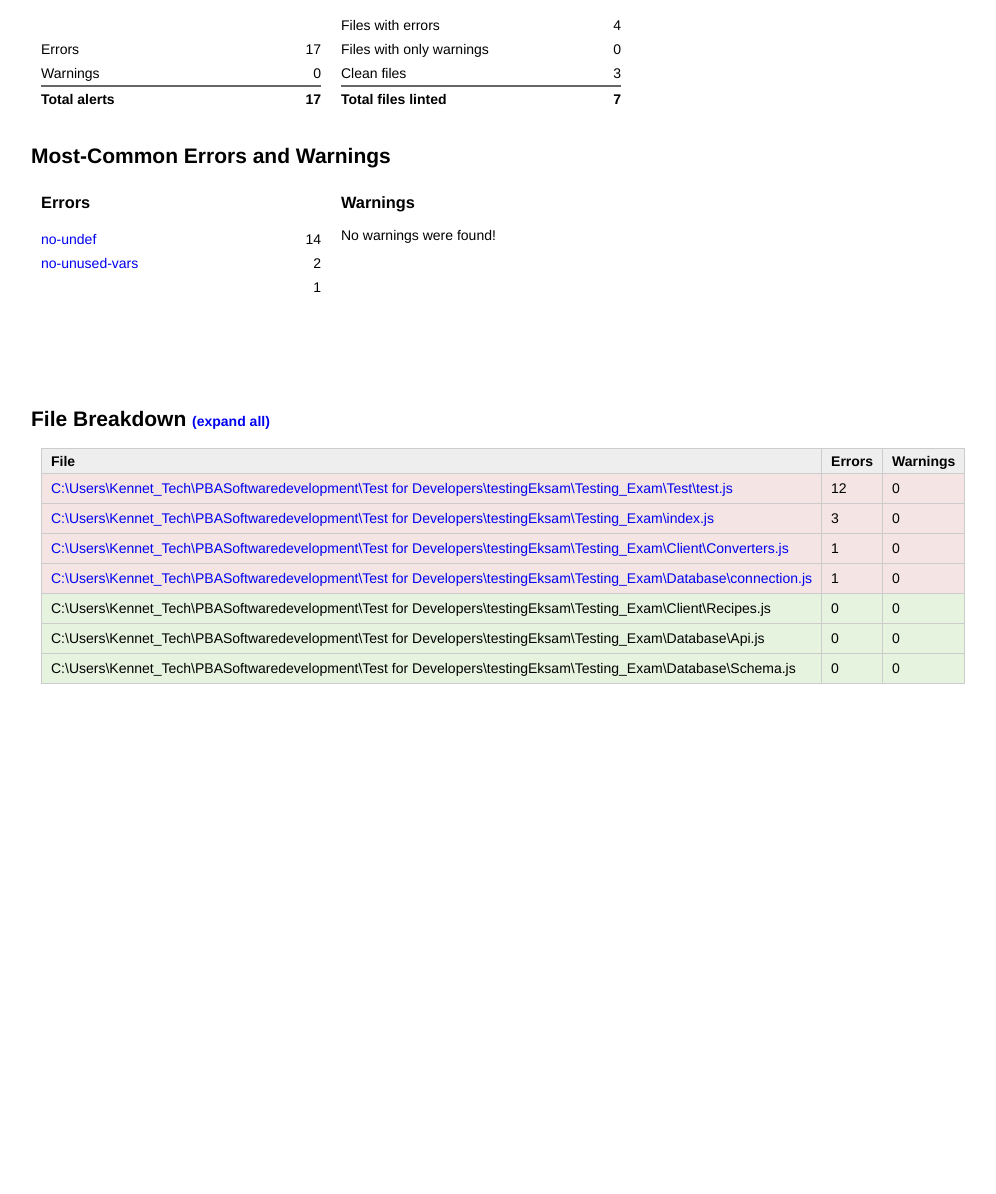
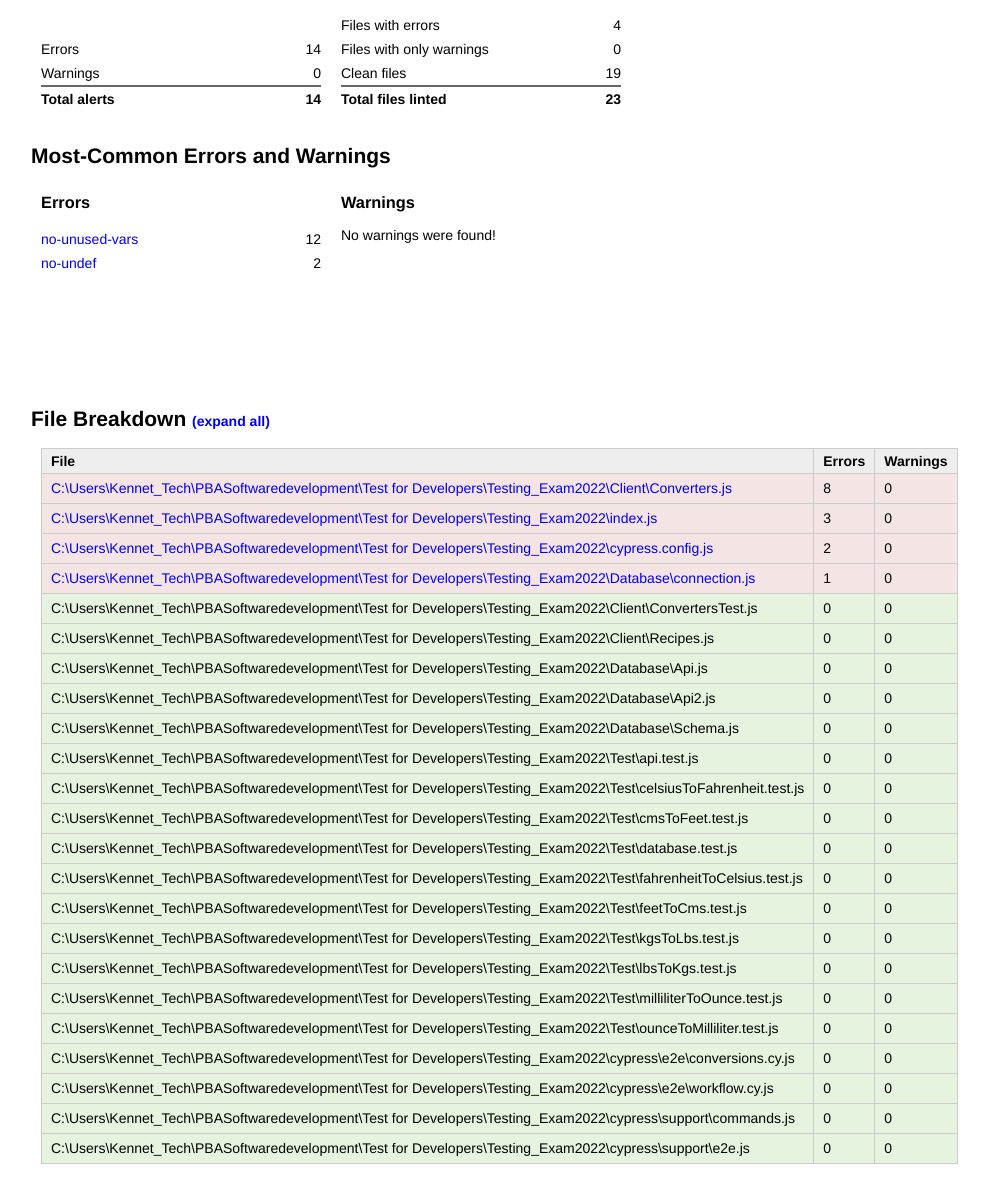
Before and after one commit to KennetTech/Testing_Exam2022, a website: page report.html in a window 1280 px wide. Shown: the part 140-1334 px from the top of the page, without its empty margins (9-1005 px from the left). Before the commit the page ends 854 px from the top, so only its background shows below. Drawn offline with Linux system fonts and the light colour scheme.

Commit message:
change Eslint and generated new report

```diff
--- a/package.json
+++ b/package.json
@@ -29,6 +29,8 @@
     "babel-preset-react": "^6.24.1",
     "eslint": "^8.29.0",
     "eslint-output": "^3.0.1",
+    "eslint-plugin-cypress": "^2.12.1",
+    "eslint-plugin-jest": "^27.1.6",
     "jest": "^29.3.1",
     "jest-environment-jsdom": "^29.3.1"
   }
--- a/report.html
+++ b/report.html
@@ -247,7 +247,7 @@
               <tbody>
                 <tr>
                   <td>Errors</td>
-                  <td>17</td>
+                  <td>14</td>
                 </tr>
                 <tr>
                   <td>Warnings</td>
@@ -257,7 +257,7 @@
               <tfoot>
                 <tr>
                   <td>Total alerts</td>
-                  <td>17</td>
+                  <td>14</td>
                 </tr>
               </tfoot>
           </table>
@@ -275,13 +275,13 @@
                 </tr>
                 <tr>
                   <td>Clean files</td>
-                  <td>3</td>
+                  <td>19</td>
                 </tr>
               </tbody>
               <tfoot>
                 <tr>
                   <td>Total files linted</td>
-                  <td>7</td>
+                  <td>23</td>
                 </tr>
               </tfoot>
           </table>
@@ -297,16 +297,12 @@
               <table class="summary-table">
                 <tbody>
                     <tr class="occurrence row-0">
-                        <td><a href="http://eslint.org/docs/rules/no-undef">no-undef</a></td>
-                      <td>14</td>
+                        <td><a href="http://eslint.org/docs/rules/no-unused-vars">no-unused-vars</a></td>
+                      <td>12</td>
                     </tr>
                     <tr class="occurrence row-1">
-                        <td><a href="http://eslint.org/docs/rules/no-unused-vars">no-unused-vars</a></td>
+                        <td><a href="http://eslint.org/docs/rules/no-undef">no-undef</a></td>
                       <td>2</td>
-                    </tr>
-                    <tr class="occurrence row-2">
-                        <td><a href="http://eslint.org/docs/rules/null"></a></td>
-                      <td>1</td>
                     </tr>
                 </tbody>
               </table>
@@ -329,87 +325,63 @@
             <th class="warning-col">Warnings</th>
           </tr>
         </thead>
-        <tbody><tr class="danger"><td>            <a class="toggle-link" href="javascript:;" onclick="toggleDetails(this)">C:\Users\Kennet_Tech\PBASoftwaredevelopment\Test for Developers\testingEksam\Testing_Exam\Test\test.js</a></td>
-              <td>12</td>
+        <tbody><tr class="danger"><td>            <a class="toggle-link" href="javascript:;" onclick="toggleDetails(this)">C:\Users\Kennet_Tech\PBASoftwaredevelopment\Test for Developers\Testing_Exam2022\Client\Converters.js</a></td>
+              <td>8</td>
               <td>0</td></tr><tr class="details-row hidden">
                 <td colspan="3">
                   <table class="details-table">
                     <tbody><tr class="msg-danger"><td class="location-col">
-                              3:1
+                              1:10
                           </td>
                           <td class="severity-col">Error</td>
-                          <td class="message-col">&#x27;test&#x27; is not defined.</td>
-                            <td class="rule-col"><a href="http://eslint.org/docs/rules/no-undef">no-undef</a></td>
+                          <td class="message-col">&#x27;kgsToLbs&#x27; is defined but never used.</td>
+                            <td class="rule-col"><a href="http://eslint.org/docs/rules/no-unused-vars">no-unused-vars</a></td>
       </tr><tr class="msg-danger"><td class="location-col">
-                              9:3
+                              12:10
                           </td>
                           <td class="severity-col">Error</td>
-                          <td class="message-col">&#x27;expect&#x27; is not defined.</td>
-                            <td class="rule-col"><a href="http://eslint.org/docs/rules/no-undef">no-undef</a></td>
+                          <td class="message-col">&#x27;lbsToKgs&#x27; is defined but never used.</td>
+                            <td class="rule-col"><a href="http://eslint.org/docs/rules/no-unused-vars">no-unused-vars</a></td>
       </tr><tr class="msg-danger"><td class="location-col">
-                              12:1
+                              22:10
                           </td>
                           <td class="severity-col">Error</td>
-                          <td class="message-col">&#x27;test&#x27; is not defined.</td>
-                            <td class="rule-col"><a href="http://eslint.org/docs/rules/no-undef">no-undef</a></td>
+                          <td class="message-col">&#x27;feetToCms&#x27; is defined but never used.</td>
+                            <td class="rule-col"><a href="http://eslint.org/docs/rules/no-unused-vars">no-unused-vars</a></td>
       </tr><tr class="msg-danger"><td class="location-col">
-                              18:3
+                              32:10
                           </td>
                           <td class="severity-col">Error</td>
-                          <td class="message-col">&#x27;expect&#x27; is not defined.</td>
-                            <td class="rule-col"><a href="http://eslint.org/docs/rules/no-undef">no-undef</a></td>
+                          <td class="message-col">&#x27;cmsToFeet&#x27; is defined but never used.</td>
+                            <td class="rule-col"><a href="http://eslint.org/docs/rules/no-unused-vars">no-unused-vars</a></td>
       </tr><tr class="msg-danger"><td class="location-col">
-                              21:1
+                              42:10
                           </td>
                           <td class="severity-col">Error</td>
-                          <td class="message-col">&#x27;test&#x27; is not defined.</td>
-                            <td class="rule-col"><a href="http://eslint.org/docs/rules/no-undef">no-undef</a></td>
+                          <td class="message-col">&#x27;fahrenheitToCelsius&#x27; is defined but never used.</td>
+                            <td class="rule-col"><a href="http://eslint.org/docs/rules/no-unused-vars">no-unused-vars</a></td>
       </tr><tr class="msg-danger"><td class="location-col">
-                              27:3
+                              53:10
                           </td>
                           <td class="severity-col">Error</td>
-                          <td class="message-col">&#x27;expect&#x27; is not defined.</td>
-                            <td class="rule-col"><a href="http://eslint.org/docs/rules/no-undef">no-undef</a></td>
+                          <td class="message-col">&#x27;celsiusToFahrenheit&#x27; is defined but never used.</td>
+                            <td class="rule-col"><a href="http://eslint.org/docs/rules/no-unused-vars">no-unused-vars</a></td>
       </tr><tr class="msg-danger"><td class="location-col">
-                              30:1
+                              64:10
                           </td>
                           <td class="severity-col">Error</td>
-                          <td class="message-col">&#x27;test&#x27; is not defined.</td>
-                            <td class="rule-col"><a href="http://eslint.org/docs/rules/no-undef">no-undef</a></td>
+                          <td class="message-col">&#x27;milliliterToOunce&#x27; is defined but never used.</td>
+                            <td class="rule-col"><a href="http://eslint.org/docs/rules/no-unused-vars">no-unused-vars</a></td>
       </tr><tr class="msg-danger"><td class="location-col">
-                              36:3
+                              74:10
                           </td>
                           <td class="severity-col">Error</td>
-                          <td class="message-col">&#x27;expect&#x27; is not defined.</td>
-                            <td class="rule-col"><a href="http://eslint.org/docs/rules/no-undef">no-undef</a></td>
-      </tr><tr class="msg-danger"><td class="location-col">
-                              39:1
-                          </td>
-                          <td class="severity-col">Error</td>
-                          <td class="message-col">&#x27;test&#x27; is not defined.</td>
-                            <td class="rule-col"><a href="http://eslint.org/docs/rules/no-undef">no-undef</a></td>
-      </tr><tr class="msg-danger"><td class="location-col">
-                              45:3
-                          </td>
-                          <td class="severity-col">Error</td>
-                          <td class="message-col">&#x27;expect&#x27; is not defined.</td>
-                            <td class="rule-col"><a href="http://eslint.org/docs/rules/no-undef">no-undef</a></td>
-      </tr><tr class="msg-danger"><td class="location-col">
-                              48:1
-                          </td>
-                          <td class="severity-col">Error</td>
-                          <td class="message-col">&#x27;test&#x27; is not defined.</td>
-                            <td class="rule-col"><a href="http://eslint.org/docs/rules/no-undef">no-undef</a></td>
-      </tr><tr class="msg-danger"><td class="location-col">
-                              54:3
-                          </td>
-                          <td class="severity-col">Error</td>
-                          <td class="message-col">&#x27;expect&#x27; is not defined.</td>
-                            <td class="rule-col"><a href="http://eslint.org/docs/rules/no-undef">no-undef</a></td>
+                          <td class="message-col">&#x27;ounceToMilliliter&#x27; is defined but never used.</td>
+                            <td class="rule-col"><a href="http://eslint.org/docs/rules/no-unused-vars">no-unused-vars</a></td>
       </tr></tbody>
                   </table>
                 </td>
-              </tr><tr class="danger"><td>            <a class="toggle-link" href="javascript:;" onclick="toggleDetails(this)">C:\Users\Kennet_Tech\PBASoftwaredevelopment\Test for Developers\testingEksam\Testing_Exam\index.js</a></td>
+              </tr><tr class="danger"><td>            <a class="toggle-link" href="javascript:;" onclick="toggleDetails(this)">C:\Users\Kennet_Tech\PBASoftwaredevelopment\Test for Developers\Testing_Exam2022\index.js</a></td>
               <td>3</td>
               <td>0</td></tr><tr class="details-row hidden">
                 <td colspan="3">
@@ -435,21 +407,27 @@
       </tr></tbody>
                   </table>
                 </td>
-              </tr><tr class="danger"><td>            <a class="toggle-link" href="javascript:;" onclick="toggleDetails(this)">C:\Users\Kennet_Tech\PBASoftwaredevelopment\Test for Developers\testingEksam\Testing_Exam\Client\Converters.js</a></td>
-              <td>1</td>
+              </tr><tr class="danger"><td>            <a class="toggle-link" href="javascript:;" onclick="toggleDetails(this)">C:\Users\Kennet_Tech\PBASoftwaredevelopment\Test for Developers\Testing_Exam2022\cypress.config.js</a></td>
+              <td>2</td>
               <td>0</td></tr><tr class="details-row hidden">
                 <td colspan="3">
                   <table class="details-table">
                     <tbody><tr class="msg-danger"><td class="location-col">
-                              3:5
+                              3:21
                           </td>
                           <td class="severity-col">Error</td>
-                          <td class="message-col">Parsing error: Unexpected token &lt;</td>
-                            <td class="rule-col"><a href="http://eslint.org/docs/rules/null"></a></td>
+                          <td class="message-col">&#x27;on&#x27; is defined but never used.</td>
+                            <td class="rule-col"><a href="http://eslint.org/docs/rules/no-unused-vars">no-unused-vars</a></td>
+      </tr><tr class="msg-danger"><td class="location-col">
+                              3:25
+                          </td>
+                          <td class="severity-col">Error</td>
+                          <td class="message-col">&#x27;config&#x27; is defined but never used.</td>
+                            <td class="rule-col"><a href="http://eslint.org/docs/rules/no-unused-vars">no-unused-vars</a></td>
       </tr></tbody>
                   </table>
                 </td>
-              </tr><tr class="danger"><td>            <a class="toggle-link" href="javascript:;" onclick="toggleDetails(this)">C:\Users\Kennet_Tech\PBASoftwaredevelopment\Test for Developers\testingEksam\Testing_Exam\Database\connection.js</a></td>
+              </tr><tr class="danger"><td>            <a class="toggle-link" href="javascript:;" onclick="toggleDetails(this)">C:\Users\Kennet_Tech\PBASoftwaredevelopment\Test for Developers\Testing_Exam2022\Database\connection.js</a></td>
               <td>1</td>
               <td>0</td></tr><tr class="details-row hidden">
                 <td colspan="3">
@@ -463,11 +441,43 @@
       </tr></tbody>
                   </table>
                 </td>
-              </tr><tr class="success"><td>C:\Users\Kennet_Tech\PBASoftwaredevelopment\Test for Developers\testingEksam\Testing_Exam\Client\Recipes.js</td>
+              </tr><tr class="success"><td>C:\Users\Kennet_Tech\PBASoftwaredevelopment\Test for Developers\Testing_Exam2022\Client\ConvertersTest.js</td>
               <td>0</td>
-              <td>0</td></tr><tr class="success"><td>C:\Users\Kennet_Tech\PBASoftwaredevelopment\Test for Developers\testingEksam\Testing_Exam\Database\Api.js</td>
+              <td>0</td></tr><tr class="success"><td>C:\Users\Kennet_Tech\PBASoftwaredevelopment\Test for Developers\Testing_Exam2022\Client\Recipes.js</td>
               <td>0</td>
-              <td>0</td></tr><tr class="success"><td>C:\Users\Kennet_Tech\PBASoftwaredevelopment\Test for Developers\testingEksam\Testing_Exam\Database\Schema.js</td>
+              <td>0</td></tr><tr class="success"><td>C:\Users\Kennet_Tech\PBASoftwaredevelopment\Test for Developers\Testing_Exam2022\Database\Api.js</td>
+              <td>0</td>
+              <td>0</td></tr><tr class="success"><td>C:\Users\Kennet_Tech\PBASoftwaredevelopment\Test for Developers\Testing_Exam2022\Database\Api2.js</td>
+              <td>0</td>
+              <td>0</td></tr><tr class="success"><td>C:\Users\Kennet_Tech\PBASoftwaredevelopment\Test for Developers\Testing_Exam2022\Database\Schema.js</td>
+              <td>0</td>
+              <td>0</td></tr><tr class="success"><td>C:\Users\Kennet_Tech\PBASoftwaredevelopment\Test for Developers\Testing_Exam2022\Test\api.test.js</td>
+              <td>0</td>
+              <td>0</td></tr><tr class="success"><td>C:\Users\Kennet_Tech\PBASoftwaredevelopment\Test for Developers\Testing_Exam2022\Test\celsiusToFahrenheit.test.js</td>
+              <td>0</td>
+              <td>0</td></tr><tr class="success"><td>C:\Users\Kennet_Tech\PBASoftwaredevelopment\Test for Developers\Testing_Exam2022\Test\cmsToFeet.test.js</td>
+              <td>0</td>
+              <td>0</td></tr><tr class="success"><td>C:\Users\Kennet_Tech\PBASoftwaredevelopment\Test for Developers\Testing_Exam2022\Test\database.test.js</td>
+              <td>0</td>
+              <td>0</td></tr><tr class="success"><td>C:\Users\Kennet_Tech\PBASoftwaredevelopment\Test for Developers\Testing_Exam2022\Test\fahrenheitToCelsius.test.js</td>
+              <td>0</td>
+              <td>0</td></tr><tr class="success"><td>C:\Users\Kennet_Tech\PBASoftwaredevelopment\Test for Developers\Testing_Exam2022\Test\feetToCms.test.js</td>
+              <td>0</td>
+              <td>0</td></tr><tr class="success"><td>C:\Users\Kennet_Tech\PBASoftwaredevelopment\Test for Developers\Testing_Exam2022\Test\kgsToLbs.test.js</td>
+              <td>0</td>
+              <td>0</td></tr><tr class="success"><td>C:\Users\Kennet_Tech\PBASoftwaredevelopment\Test for Developers\Testing_Exam2022\Test\lbsToKgs.test.js</td>
+              <td>0</td>
+              <td>0</td></tr><tr class="success"><td>C:\Users\Kennet_Tech\PBASoftwaredevelopment\Test for Developers\Testing_Exam2022\Test\milliliterToOunce.test.js</td>
+              <td>0</td>
+              <td>0</td></tr><tr class="success"><td>C:\Users\Kennet_Tech\PBASoftwaredevelopment\Test for Developers\Testing_Exam2022\Test\ounceToMilliliter.test.js</td>
+              <td>0</td>
+              <td>0</td></tr><tr class="success"><td>C:\Users\Kennet_Tech\PBASoftwaredevelopment\Test for Developers\Testing_Exam2022\cypress\e2e\conversions.cy.js</td>
+              <td>0</td>
+              <td>0</td></tr><tr class="success"><td>C:\Users\Kennet_Tech\PBASoftwaredevelopment\Test for Developers\Testing_Exam2022\cypress\e2e\workflow.cy.js</td>
+              <td>0</td>
+              <td>0</td></tr><tr class="success"><td>C:\Users\Kennet_Tech\PBASoftwaredevelopment\Test for Developers\Testing_Exam2022\cypress\support\commands.js</td>
+              <td>0</td>
+              <td>0</td></tr><tr class="success"><td>C:\Users\Kennet_Tech\PBASoftwaredevelopment\Test for Developers\Testing_Exam2022\cypress\support\e2e.js</td>
               <td>0</td>
               <td>0</td></tr></tbody>
       </table>
```
Also changed, not shown: .eslintrc.cjs, 1 other file.
